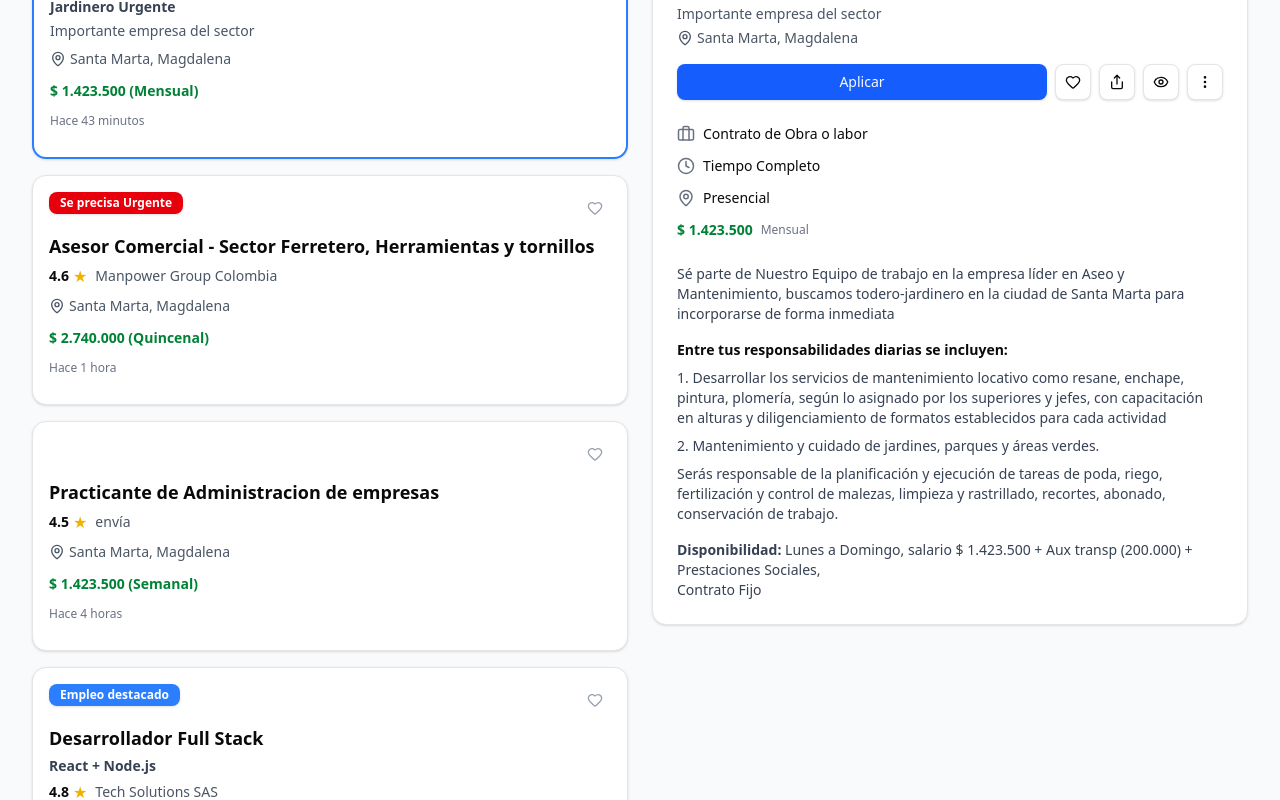
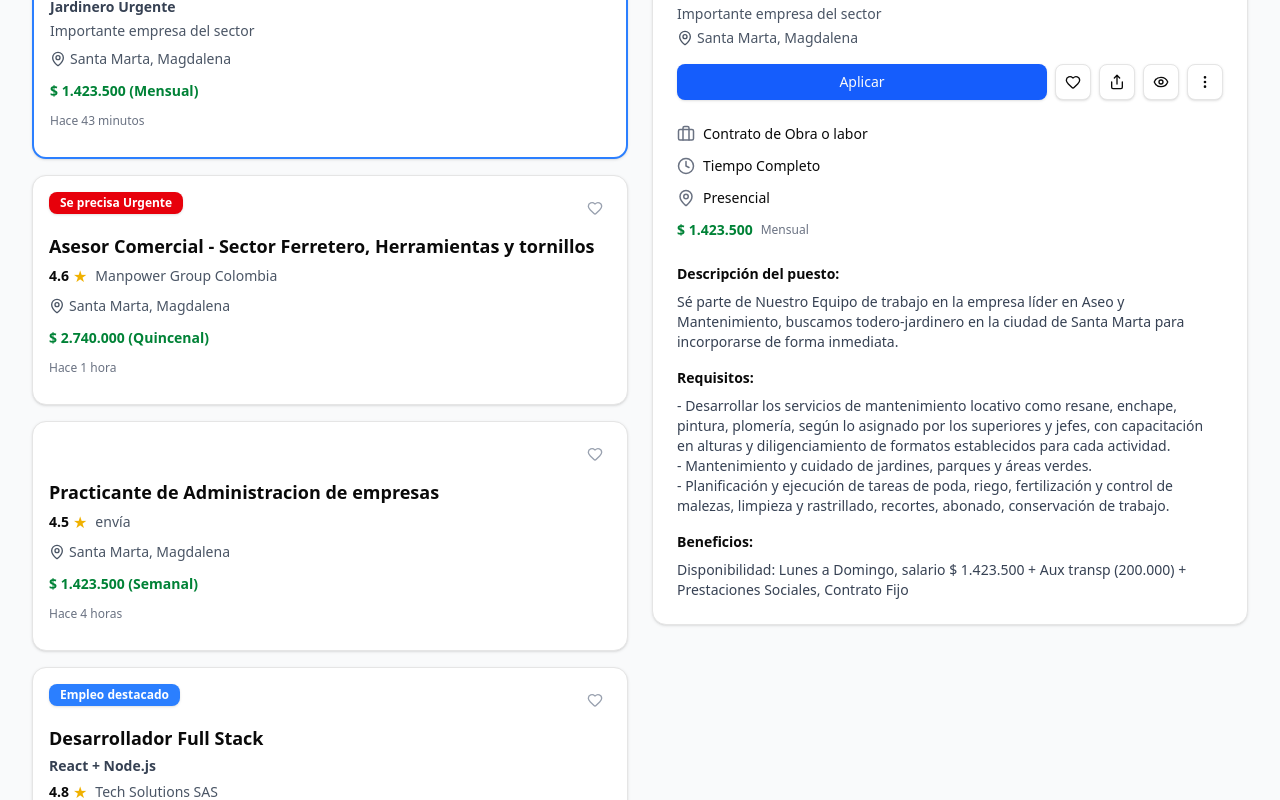
Before and after one commit to Akiii-lab/Talento-Local-Web-Client, a Next.js app: page /postulations in a window 1280 px wide. Shown: the part 402-1202 px from the top of the page. Built offline with nearby package versions, Linux system fonts and the light colour scheme.

Commit message:
feat: add job descriptions, requirements, and benefits to postings

```diff
--- a/src/app/(public)/postulations/page.tsx
+++ b/src/app/(public)/postulations/page.tsx
@@ -26,7 +26,10 @@ const mockPostulations: JobCardType[] = [
         rating: null,
         category: "servicios",
         experience: 0, // sin experiencia
-        jornada: "completo"
+        jornada: "completo",
+        description: "Sé parte de Nuestro Equipo de trabajo en la empresa líder en Aseo y Mantenimiento, buscamos todero-jardinero en la ciudad de Santa Marta para incorporarse de forma inmediata.",
+        requirements: "- Desarrollar los servicios de mantenimiento locativo como resane, enchape, pintura, plomería, según lo asignado por los superiores y jefes, con capacitación en alturas y diligenciamiento de formatos establecidos para cada actividad.\n- Mantenimiento y cuidado de jardines, parques y áreas verdes.\n- Planificación y ejecución de tareas de poda, riego, fertilización y control de malezas, limpieza y rastrillado, recortes, abonado, conservación de trabajo.",
+        benefits: "Disponibilidad: Lunes a Domingo, salario $ 1.423.500 + Aux transp (200.000) + Prestaciones Sociales, Contrato Fijo"
     },
     {
         id: 2,
@@ -46,7 +49,10 @@ const mockPostulations: JobCardType[] = [
         rating: 4.6,
         category: "ventas",
         experience: 1,
-        jornada: "completo"
+        jornada: "completo",
+        description: "Buscamos asesor comercial con experiencia en el sector ferretero para unirse a nuestro equipo de ventas. El candidato ideal debe tener habilidades de comunicación excepcionales y conocimiento de productos de ferretería, herramientas y tornillería.",
+        requirements: "- Mínimo 1 año de experiencia en ventas.\n- Conocimiento del sector ferretero y de herramientas.\n- Excelentes habilidades de comunicación y negociación.\n- Capacidad para trabajar bajo presión y alcanzar metas de ventas.\n- Bachiller completo.",
+        benefits: "Salario base + comisiones por ventas. Prestaciones de ley. Ambiente laboral dinámico."
     },
     {
         id: 3,
@@ -66,7 +72,10 @@ const mockPostulations: JobCardType[] = [
         rating: 4.5,
         category: "admin",
         experience: 0, // sin experiencia
-        jornada: "completo"
+        jornada: "completo",
+        description: "Oportunidad de práctica profesional para estudiantes de Administración de Empresas. Aprenderás sobre gestión empresarial, procesos administrativos y trabajo en equipo en un ambiente profesional.",
+        requirements: "- Ser estudiante activo de Administración de Empresas (últimos semestres).\n- Disponibilidad de tiempo completo.\n- Manejo básico de Microsoft Office.\n- Actitud proactiva y ganas de aprender.\n- No se requiere experiencia previa.",
+        benefits: "Apoyo de sostenimiento según la ley. Seguridad social. Certificación de práctica. Oportunidad de vinculación laboral."
     },
     {
         id: 4,
@@ -86,7 +95,10 @@ const mockPostulations: JobCardType[] = [
         rating: 4.8,
         category: "tecnologia",
         experience: 3,
-        jornada: "completo"
+        jornada: "completo",
+        description: "Buscamos desarrollador Full Stack con experiencia en React y Node.js para unirse a nuestro equipo de desarrollo. Trabajarás en proyectos innovadores utilizando las últimas tecnologías y metodologías ágiles.",
+        requirements: "- 3+ años de experiencia en desarrollo web.\n- Dominio de React.js y Node.js.\n- Experiencia con bases de datos SQL y NoSQL.\n- Conocimiento de Git y metodologías ágiles.\n- Inglés intermedio.\n- Experiencia con TypeScript es un plus.",
+        benefits: "Trabajo 100% remoto. Horario flexible. Capacitaciones continuas. Bono de rendimiento. Días de cumpleaños libres."
     },
     {
         id: 5,
@@ -106,7 +118,10 @@ const mockPostulations: JobCardType[] = [
         rating: 4.3,
         category: "servicios",
         experience: 2,
-        jornada: "completo"
+        jornada: "completo",
+        description: "Restaurante gourmet busca chef de cocina con experiencia en cocina internacional y local. Debes ser creativo, organizado y capaz de liderar un equipo de cocina.",
+        requirements: "- Mínimo 2 años de experiencia como chef.\n- Conocimiento de cocina internacional y local.\n- Capacidad de liderazgo y trabajo en equipo.\n- Manipulación de alimentos certificada.\n- Creatividad en la preparación de platos.",
+        benefits: "Propinas. Comida incluida. Prestaciones de ley. Ambiente de trabajo profesional."
     },
     {
         id: 6,
@@ -126,7 +141,10 @@ const mockPostulations: JobCardType[] = [
         rating: 4.2,
         category: "tecnologia",
         experience: 2,
-        jornada: "parcial"
+        jornada: "parcial",
+        description: "Agencia creativa busca diseñador gráfico freelance para proyectos de branding, publicidad digital y diseño web. Trabajo por proyectos con flexibilidad horaria.",
+        requirements: "- 2 años de experiencia en diseño gráfico.\n- Dominio de Adobe Creative Suite (Photoshop, Illustrator, InDesign).\n- Portafolio de trabajos previos.\n- Conocimientos básicos de diseño web.\n- Creatividad y atención al detalle.",
+        benefits: "Trabajo remoto. Horario flexible. Pago por proyecto. Ambiente creativo y colaborativo."
     },
     {
         id: 7,
@@ -146,7 +164,10 @@ const mockPostulations: JobCardType[] = [
         rating: 4.7,
         category: "admin",
         experience: 3,
-        jornada: "completo"
+        jornada: "completo",
+        description: "Firma contable busca contador público con experiencia para manejar la contabilidad de múltiples clientes. Modalidad híbrida con flexibilidad de trabajo remoto.",
+        requirements: "- Título de Contador Público con tarjeta profesional vigente.\n- 3+ años de experiencia en contabilidad.\n- Conocimiento de normas tributarias colombianas.\n- Manejo de software contable (SIIGO, World Office).\n- Experiencia en declaraciones de renta y presentación de informes.",
+        benefits: "Modalidad híbrida. Prestaciones de ley. Prima extralegal. Capacitaciones continuas en normatividad contable."
     },
     {
         id: 8,
@@ -166,7 +187,10 @@ const mockPostulations: JobCardType[] = [
         rating: 3.9,
         category: "servicios",
         experience: 0, // sin experiencia
-        jornada: "flexible"
+        jornada: "flexible",
+        description: "Restaurante frente al mar busca meseros con actitud de servicio y ganas de aprender. No se requiere experiencia previa, ofrecemos capacitación.",
+        requirements: "- Actitud positiva y orientación al servicio al cliente.\n- Disponibilidad de horarios flexibles (incluye fines de semana).\n- Buena presentación personal.\n- Capacidad de trabajo bajo presión.\n- No se requiere experiencia previa, se ofrece capacitación.",
+        benefits: "Propinas diarias. Comida incluida. Prestaciones de ley. Ambiente de trabajo agradable frente al mar."
     }
 ];
 
--- a/src/components/postulations/JobDetailPanel.tsx
+++ b/src/components/postulations/JobDetailPanel.tsx
@@ -77,39 +77,28 @@ export function JobDetailPanel({ job }: JobDetailPanelProps) {
 
       {/* Descripción */}
       <div className="space-y-4">
-        <p className="text-sm text-gray-700">
-          Sé parte de Nuestro Equipo de trabajo en la empresa líder en Aseo y
-          Mantenimiento, buscamos todero-jardinero en la ciudad de Santa Marta
-          para incorporarse de forma inmediata
-        </p>
-
         <div>
-          <p className="font-semibold text-sm mb-2">
-            Entre tus responsabilidades diarias se incluyen:
-          </p>
-          <ol className="text-sm text-gray-700 space-y-2 list-decimal list-inside">
-            <li>
-              Desarrollar los servicios de mantenimiento locativo como resane,
-              enchape, pintura, plomería, según lo asignado por los superiores
-              y jefes, con capacitación en alturas y diligenciamiento de
-              formatos establecidos para cada actividad
-            </li>
-            <li>Mantenimiento y cuidado de jardines, parques y áreas verdes.</li>
-          </ol>
-          <p className="text-sm text-gray-700 mt-2">
-            Serás responsable de la planificación y ejecución de tareas de
-            poda, riego, fertilización y control de malezas, limpieza y
-            rastrillado, recortes, abonado, conservación de trabajo.
+          <p className="font-semibold text-sm mb-2">Descripción del puesto:</p>
+          <p className="text-sm text-gray-700 whitespace-pre-line">
+            {job.description}
           </p>
         </div>
 
         <div>
-          <p className="text-sm text-gray-700">
-            <strong>Disponibilidad:</strong> Lunes a Domingo, salario $
-            1.423.500 + Aux transp (200.000) + Prestaciones Sociales,
+          <p className="font-semibold text-sm mb-2">Requisitos:</p>
+          <p className="text-sm text-gray-700 whitespace-pre-line">
+            {job.requirements}
           </p>
-          <p className="text-sm text-gray-700">Contrato Fijo</p>
         </div>
+
+        {job.benefits && (
+          <div>
+            <p className="font-semibold text-sm mb-2">Beneficios:</p>
+            <p className="text-sm text-gray-700 whitespace-pre-line">
+              {job.benefits}
+            </p>
+          </div>
+        )}
       </div>
     </Card>
   );
--- a/src/types/postulations/JobCard.types.ts
+++ b/src/types/postulations/JobCard.types.ts
@@ -11,12 +11,15 @@ export interface JobCardType {
     payType: "Mensual" | "Semanal" | "Quincenal";
     postedTime: string;
     postedDate: Date;
-  featured: boolean;
-  urgent: boolean;
-  rating: number | null;
+    featured: boolean; // destacado se hace a traves de algoritmo default false
+    urgent: boolean; // la empresa solicita si es urgente o no
+    rating: number | null; // viene del perfil de la empresa
     category: "tecnologia" | "ventas" | "admin" | "servicios";
     experience: number; // años de experiencia requeridos (0 = sin experiencia)
     jornada: "completo" | "parcial" | "flexible";
+    description: string;
+    requirements: string;
+    benefits?: string;
 }
 
 export interface JobCardProps {
--- a/src/types/postulations/JobDetailPanel.types.ts
+++ b/src/types/postulations/JobDetailPanel.types.ts
@@ -17,6 +17,9 @@ export interface JobDetailPanelType {
     category: "tecnologia" | "ventas" | "admin" | "servicios";
     experience: number; // años de experiencia requeridos (0 = sin experiencia)
     jornada: "completo" | "parcial" | "flexible";
+    description: string;
+    requirements: string;
+    benefits?: string;
 }
 
 export interface JobDetailPanelProps {
```
Lines whose indentation alone changed are shown as unchanged.
